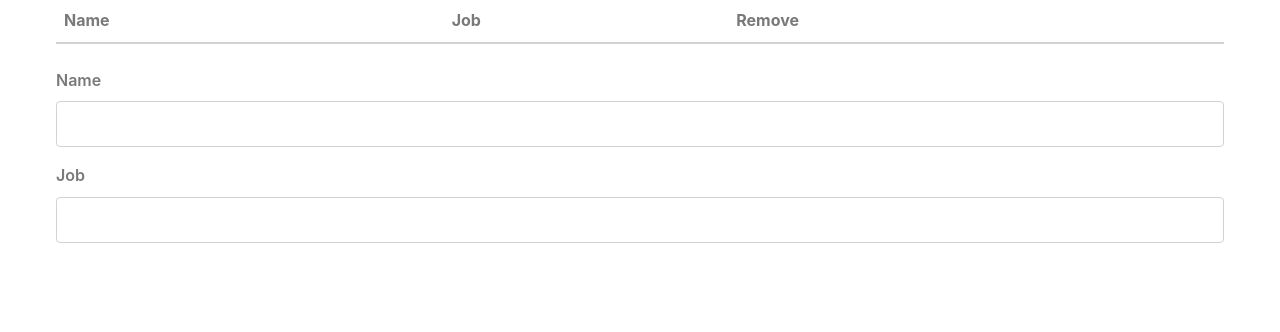
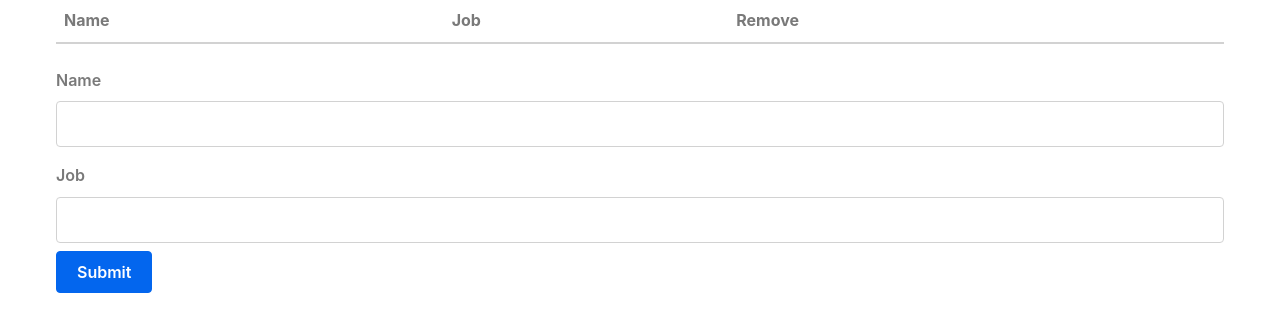
Before and after one commit to vkohli244/csc-307-lab-1, a React (Vite) app in the folder packages/react-frontend/: page / in a window 1280 px wide. Shown: the top 332 px of the page. Built offline with nearby package versions, Linux system fonts and the light colour scheme.

Commit message:
feat: finished form with input fields for name and job

```diff
--- a/packages/react-frontend/src/Form.jsx
+++ b/packages/react-frontend/src/Form.jsx
@@ -1,6 +1,6 @@
 import React, { useState } from "react";
 
-function Form() {
+function Form(props) {
   const [person, setPerson] = useState({
     name: "",
     job: "",
@@ -8,10 +8,14 @@ function Form() {
 
   function handleChange(event) {
     const { name, value } = event.target;
-    if (name === "job") setPerson({ name: person.name, job: value });
-    else setPerson({ name: value, job: person.job });
+    if (name === "job") setPerson({ ...person, job: value });
+    else setPerson({ ...person, name: value });
   }
 
+  function submitForm() {
+    props.handleSubmit(person);
+    setPerson({ name: "", job: "" }); // this clears the form since we defined setPerson as a state setter for the const person which is what the input fields in the form represent
+  }
   return (
     <form>
       <label htmlFor="name">Name</label>
@@ -30,9 +34,11 @@ function Form() {
         value={person.job}
         onChange={handleChange}
       />
+      <button type="button" onClick={submitForm}>
+        Submit
+      </button>
     </form>
   );
 }
 
-
 export default Form;
--- a/packages/react-frontend/src/MyApp.jsx
+++ b/packages/react-frontend/src/MyApp.jsx
@@ -10,21 +10,24 @@ function MyApp() {
   const [characters, setCharacters] = useState([]);
 
   function removeOneCharacter(index) {
-    const updated = characters.filter((character, i) => {
+    const updated = characters.filter((character, i) => { // again this is a new array "updated" we're not changing the array of characters defined as const above
       return i !== index; // if i == index that means this is the index of the row we want to delete
     });
     setCharacters(updated);
   }
 
+  function updateList(person) {
+    setCharacters([...characters, person]); // it's a shallow copy of the array using the spread operator ... which takes the old character array and then using "," appends the new person
+  }
   return (
     <div className="container">
-      <Table characterData={characters} removeCharacter ={removeOneCharacter}/>
-      <Form />
+      <Table characterData={characters} removeCharacter={removeOneCharacter} />
+      <Form handleSubmit={updateList} />
+
     </div>
-
   );
-
-
 }
 
 export default MyApp;
+
+// Line 25: prop handleSubmit calls the updateList function
```
Lines whose indentation alone changed are shown as unchanged.
